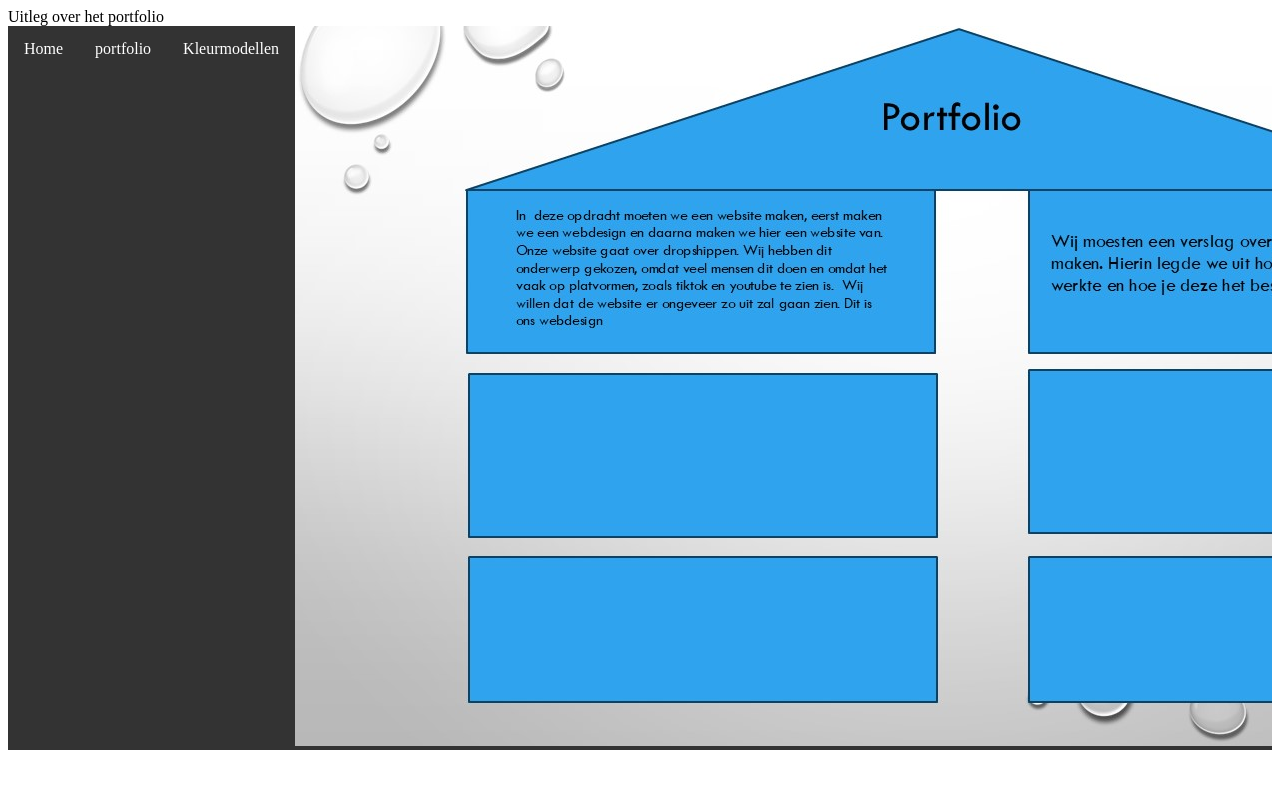
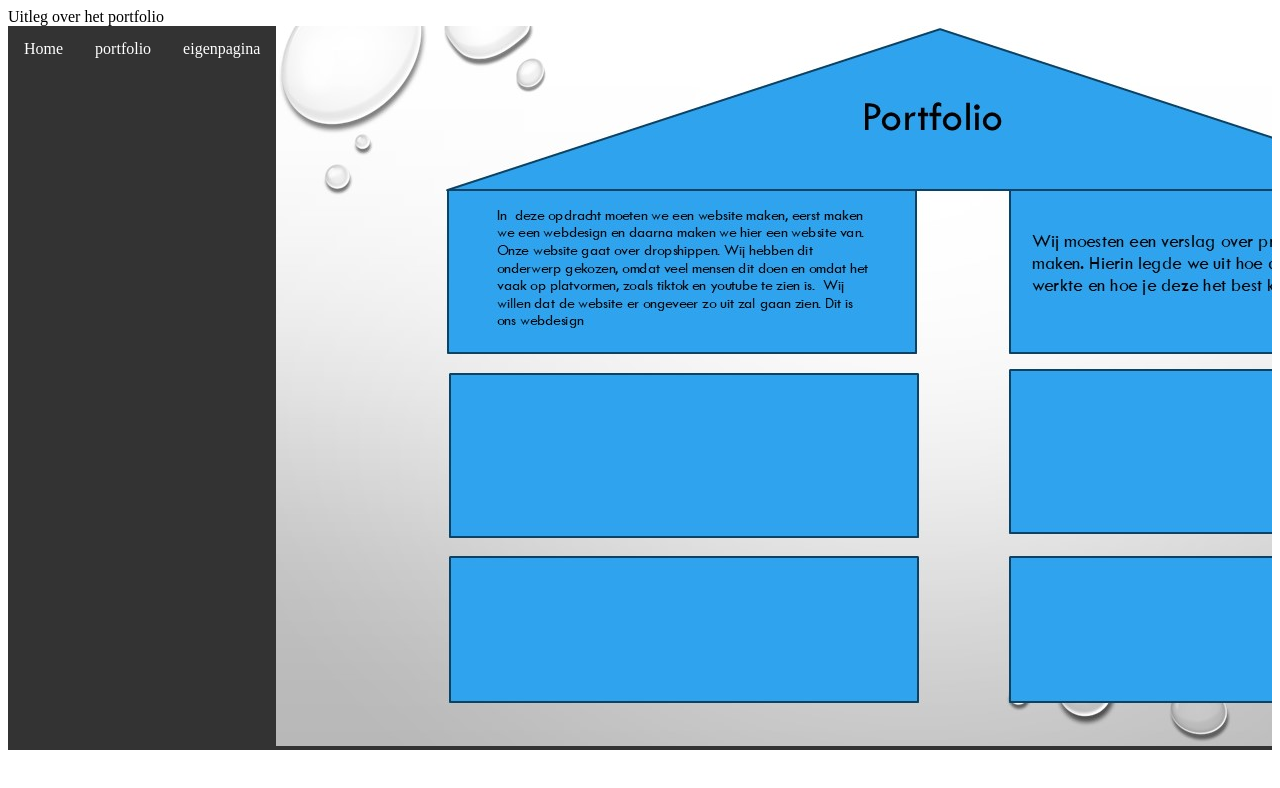
Before and after one commit to turk035/turk035.github.io, a plain HTML site: page portfolio.html in a window 1280 px wide. Drawn offline with Linux system fonts and the light colour scheme.

Commit message:
Update portfolio.html

```diff
--- a/portfolio.html
+++ b/portfolio.html
@@ -11,7 +11,7 @@
     <ul>
       <li><a href="index.html">Home</a></li>
       <li><a href="portfolio.html">portfolio</a></li>
-      <li><a href="kleurmodellen.html">Kleurmodellen</a></li>
+      <li><a href="eigenpagina.html">eigenpagina</a></li>
     <ul>
 
       <img src="2eafb portfolio.jpg" alt="Deze site is nog niet af">
```
